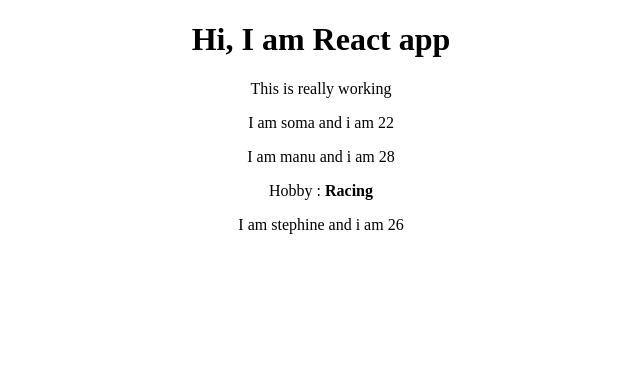
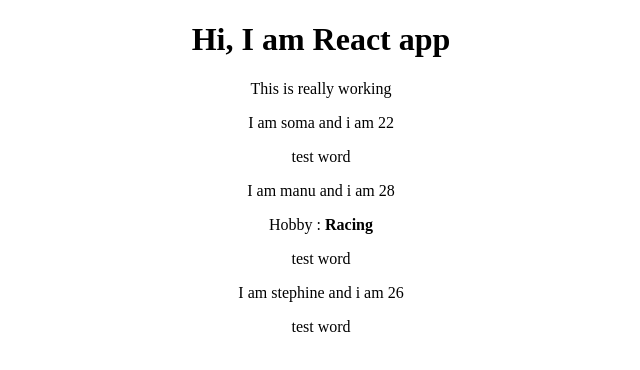
Before and after one commit to somasekharnovudu/basicreactapp, a React (Create React App) app: page / in a window 1280 px wide. Shown: the top 370 px of the page, without its empty margins (319-959 px from the left). Built offline with nearby package versions, Linux system fonts and the light colour scheme.

Commit message:
test commit

```diff
--- a/src/Components/Person/Person.js
+++ b/src/Components/Person/Person.js
@@ -1,5 +1,6 @@
 import React , {Component} from 'react';
 import './Person.css';
+
 
 const Person=(props)=>{
 
@@ -7,6 +8,7 @@
         <div className="Person">
            <p>I am {props.name} and i am {props.age}</p>
            <p>{props.children}</p>
+           <p>test word</p>
         </div>
     )
 }
```
